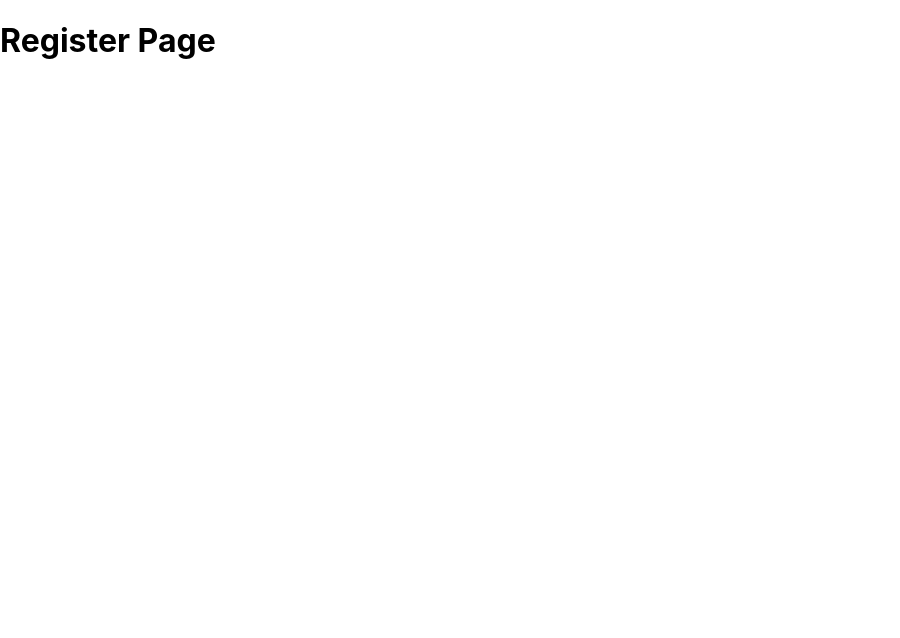
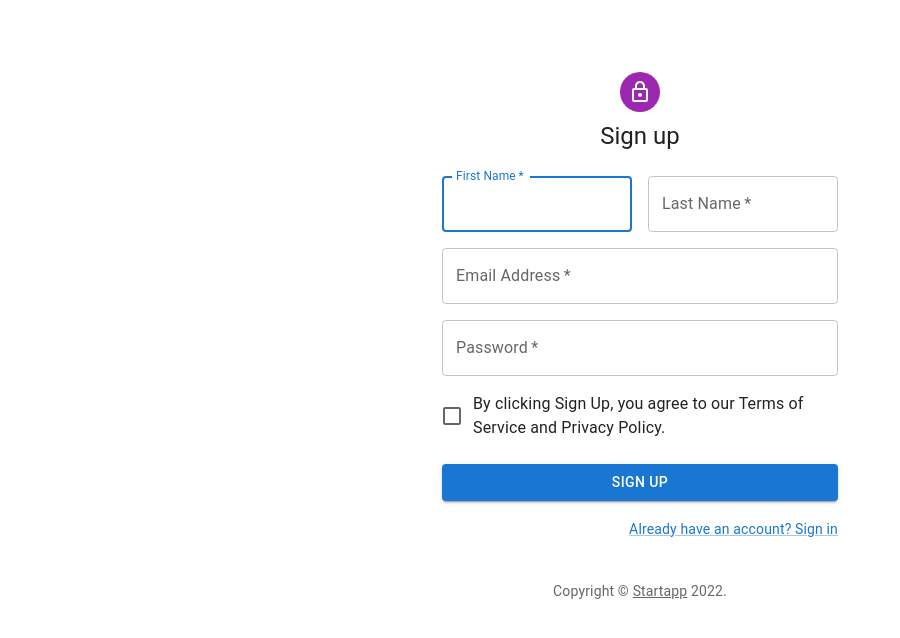
Before and after one commit to faridlab/sugar-next, a Next.js app: page /register in a window 1280 px wide. Shown: the top 638 px of the page, without its empty margins (0-900 px from the left). Built offline with nearby package versions, Linux system fonts and the light colour scheme.

Commit message:
Page(): `/register` -> User registration

```diff
--- a/pages/register.tsx
+++ b/pages/register.tsx
@@ -1,7 +1,48 @@
 import type { NextPage } from 'next'
 import Head from 'next/head'
 
+import * as React from 'react';
+import Avatar from '@mui/material/Avatar';
+import Button from '@mui/material/Button';
+import CssBaseline from '@mui/material/CssBaseline';
+import TextField from '@mui/material/TextField';
+import FormControlLabel from '@mui/material/FormControlLabel';
+import Checkbox from '@mui/material/Checkbox';
+import Link from '@mui/material/Link';
+import Grid from '@mui/material/Grid';
+import Box from '@mui/material/Box';
+import LockOutlinedIcon from '@mui/icons-material/LockOutlined';
+import Typography from '@mui/material/Typography';
+import Container from '@mui/material/Container';
+import { createTheme, ThemeProvider } from '@mui/material/styles';
+
+function Copyright(props: any) {
+  return (
+    <Typography variant="body2" color="text.secondary" align="center" {...props}>
+      {'Copyright © '}
+      <Link color="inherit" href="https://startapp.id/">
+        Startapp
+      </Link>{' '}
+      {new Date().getFullYear()}
+      {'.'}
+    </Typography>
+  );
+}
+
+const theme = createTheme();
+
 const RegisterPage: NextPage = () => {
+
+  const handleSubmit = (event: React.FormEvent<HTMLFormElement>) => {
+    event.preventDefault();
+    const data = new FormData(event.currentTarget);
+    // eslint-disable-next-line no-console
+    console.log({
+      email: data.get('email'),
+      password: data.get('password'),
+    });
+  }
+
   return (
     <>
       <Head>
@@ -10,11 +51,94 @@ const RegisterPage: NextPage = () => {
         <link rel="icon" href="/favicon.ico" />
       </Head>
 
-      <main>
-        <h1>
-          Register Page
-        </h1>
-      </main>
+      <ThemeProvider theme={theme}>
+        <Container component="main" maxWidth="xs">
+          <CssBaseline />
+          <Box
+            sx={{
+              marginTop: 8,
+              display: 'flex',
+              flexDirection: 'column',
+              alignItems: 'center',
+            }}
+          >
+            <Avatar sx={{ m: 1, bgcolor: 'secondary.main' }}>
+              <LockOutlinedIcon />
+            </Avatar>
+            <Typography component="h1" variant="h5">
+              Sign up
+            </Typography>
+            <Box component="form" noValidate onSubmit={handleSubmit} sx={{ mt: 3 }}>
+              <Grid container spacing={2}>
+                <Grid item xs={12} sm={6}>
+                  <TextField
+                    autoComplete="given-name"
+                    name="firstName"
+                    required
+                    fullWidth
+                    id="firstName"
+                    label="First Name"
+                    autoFocus
+                  />
+                </Grid>
+                <Grid item xs={12} sm={6}>
+                  <TextField
+                    required
+                    fullWidth
+                    id="lastName"
+                    label="Last Name"
+                    name="lastName"
+                    autoComplete="family-name"
+                  />
+                </Grid>
+                <Grid item xs={12}>
+                  <TextField
+                    required
+                    fullWidth
+                    id="email"
+                    label="Email Address"
+                    name="email"
+                    autoComplete="email"
+                  />
+                </Grid>
+                <Grid item xs={12}>
+                  <TextField
+                    required
+                    fullWidth
+                    name="password"
+                    label="Password"
+                    type="password"
+                    id="password"
+                    autoComplete="new-password"
+                  />
+                </Grid>
+                <Grid item xs={12}>
+                  <FormControlLabel
+                    control={<Checkbox value="allowExtraEmails" color="primary" />}
+                    label="By clicking Sign Up, you agree to our Terms of Service and Privacy Policy."
+                  />
+                </Grid>
+              </Grid>
+              <Button
+                type="submit"
+                fullWidth
+                variant="contained"
+                sx={{ mt: 3, mb: 2 }}
+              >
+                Sign Up
+              </Button>
+              <Grid container justifyContent="flex-end">
+                <Grid item>
+                  <Link href="/login" variant="body2">
+                    Already have an account? Sign in
+                  </Link>
+                </Grid>
+              </Grid>
+            </Box>
+          </Box>
+          <Copyright sx={{ mt: 5 }} />
+        </Container>
+      </ThemeProvider>
     </>
   )
 }
```
Also changed, not shown: 1 other file (tests, documents, lock files or other folders).
